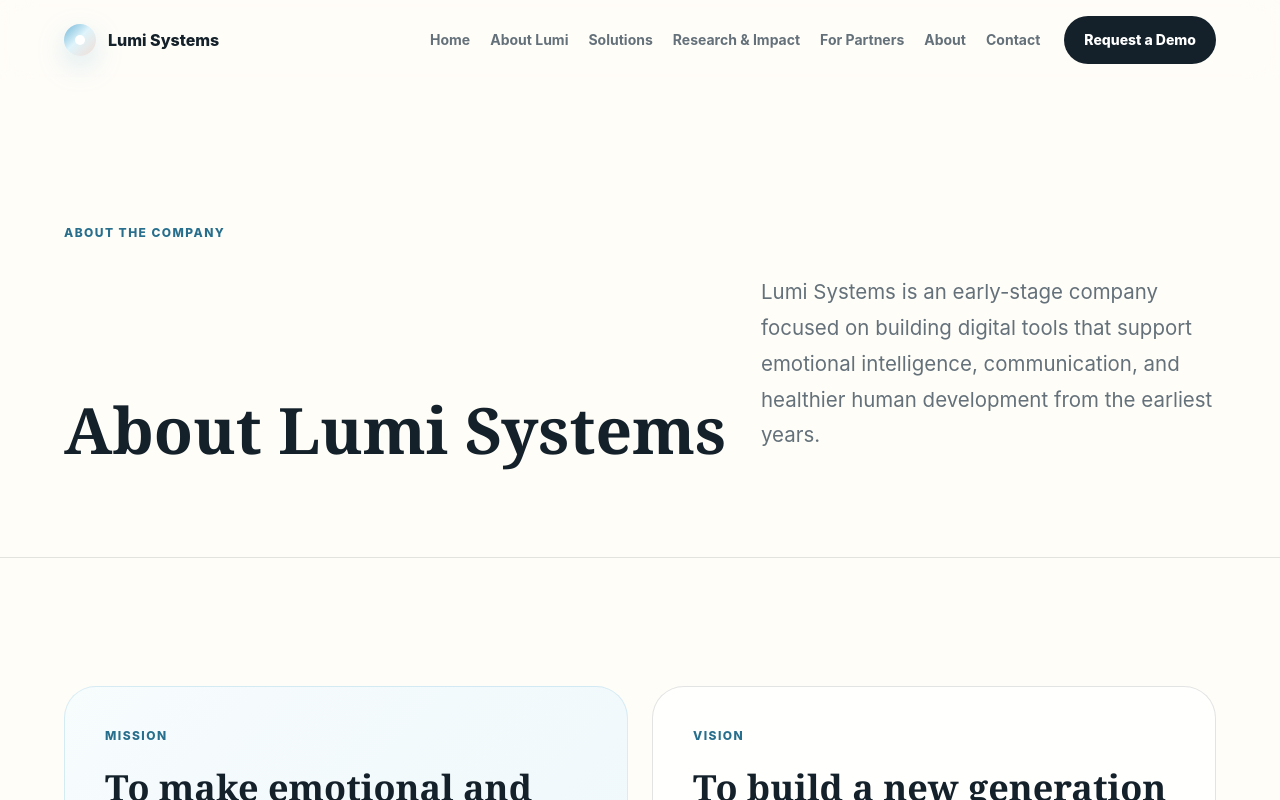
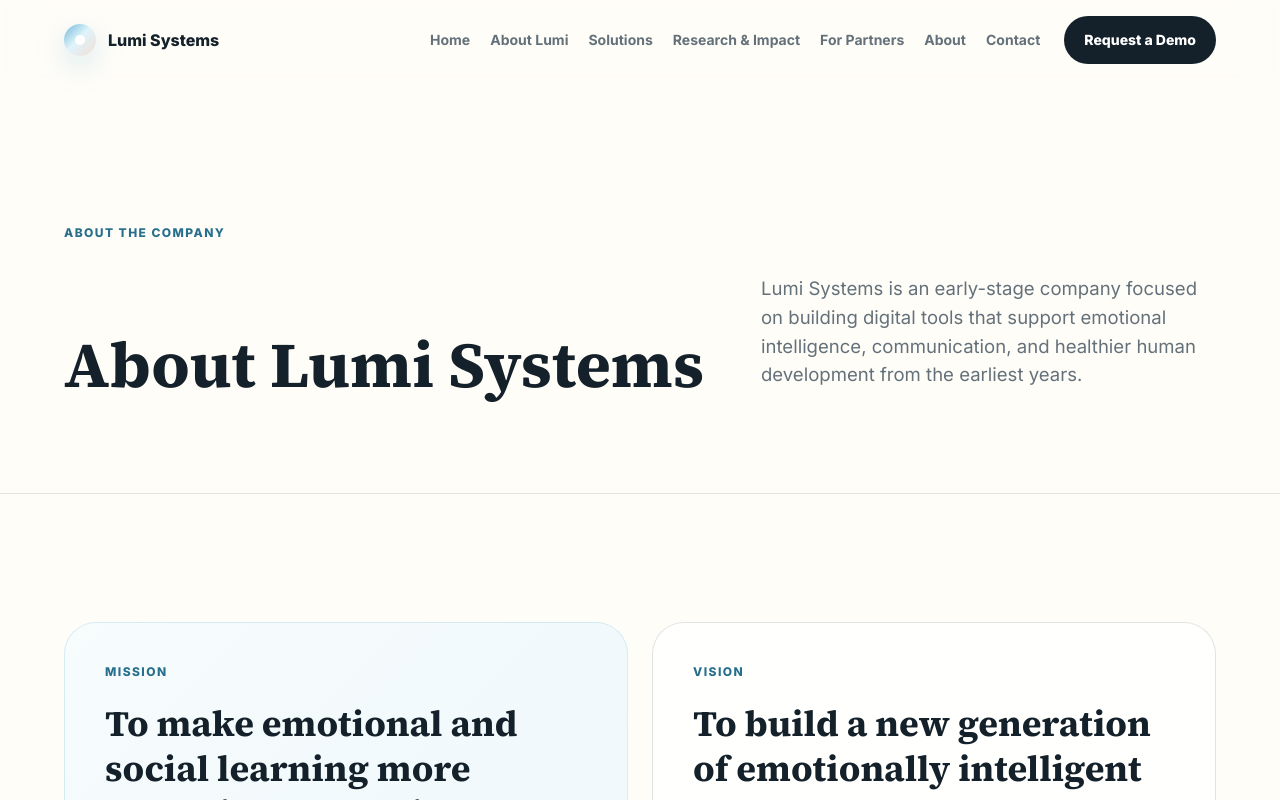
Before and after one commit to Saramah63/Lumi-Systems, a Next.js app: page /about in a window 1280 px wide. Shown: the top 800 px of the page. Built offline with nearby package versions, Linux system fonts and the light colour scheme.

Commit message:
refine typography system and hero text rhythm

```diff
--- a/src/app/layout.tsx
+++ b/src/app/layout.tsx
@@ -1,8 +1,21 @@
 import type { Metadata } from "next";
+import { Inter, Source_Serif_4 } from "next/font/google";
 import "@/styles/globals.css";
 import { SiteFooter } from "@/components/layout/site-footer";
 import { SiteHeader } from "@/components/layout/site-header";
 import { siteConfig } from "@/lib/constants/site";
+
+const inter = Inter({
+  subsets: ["latin"],
+  variable: "--font-sans",
+  display: "swap",
+});
+
+const sourceSerif = Source_Serif_4({
+  subsets: ["latin"],
+  variable: "--font-display",
+  display: "swap",
+});
 
 export const metadata: Metadata = {
   title: {
@@ -18,7 +31,7 @@ export default function RootLayout({
   children: React.ReactNode;
 }>) {
   return (
-    <html lang="en">
+    <html lang="en" className={`${inter.variable} ${sourceSerif.variable}`}>
       <body>
         <SiteHeader />
         {children}
--- a/src/components/sections/hero-section.tsx
+++ b/src/components/sections/hero-section.tsx
@@ -14,7 +14,7 @@ export function HeroSection() {
             <span className="hidden md:block">in daycare.</span>
             <span className="md:hidden">A practical tool for emotional learning in daycare.</span>
           </h1>
-          <p className="max-w-[720px] text-[clamp(1.125rem,1.7vw,1.375rem)] leading-[1.62] text-[var(--muted)]">
+          <p className="max-w-[560px] text-[clamp(1.125rem,1.45vw,1.375rem)] leading-[1.55] text-[var(--muted)]">
             Lumi helps children practice communication, emotions, and everyday social situations through guided
             interactive experiences designed for real daycare environments.
           </p>
--- a/src/styles/globals.css
+++ b/src/styles/globals.css
@@ -24,7 +24,7 @@ html {
 body {
   background: var(--background);
   color: var(--foreground);
-  font-family: Inter, ui-sans-serif, system-ui, -apple-system, BlinkMacSystemFont, "Segoe UI", sans-serif;
+  font-family: var(--font-sans), ui-sans-serif, system-ui, -apple-system, BlinkMacSystemFont, "Segoe UI", sans-serif;
   letter-spacing: 0;
   margin: 0;
 }
@@ -45,7 +45,7 @@ textarea {
 }
 
 .font-display {
-  font-family: "Source Serif 4", Georgia, "Times New Roman", serif;
+  font-family: var(--font-display), Georgia, "Times New Roman", serif;
 }
 
 .container-shell {
@@ -68,8 +68,8 @@ textarea {
 
 .body-large {
   color: var(--muted);
-  font-size: clamp(1.05rem, 1.6vw, 1.28rem);
-  line-height: 1.75;
+  font-size: clamp(1.125rem, 1.45vw, 1.375rem);
+  line-height: 1.55;
 }
 
 .eyebrow {
```
